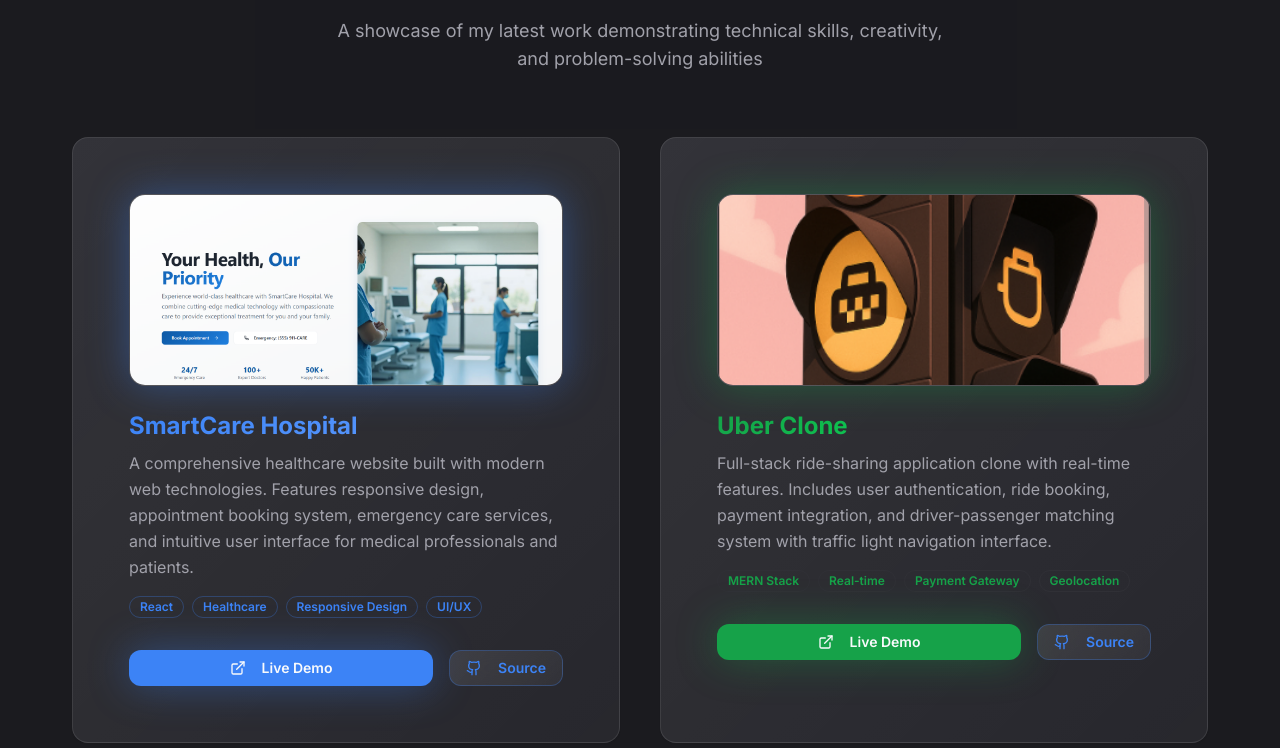
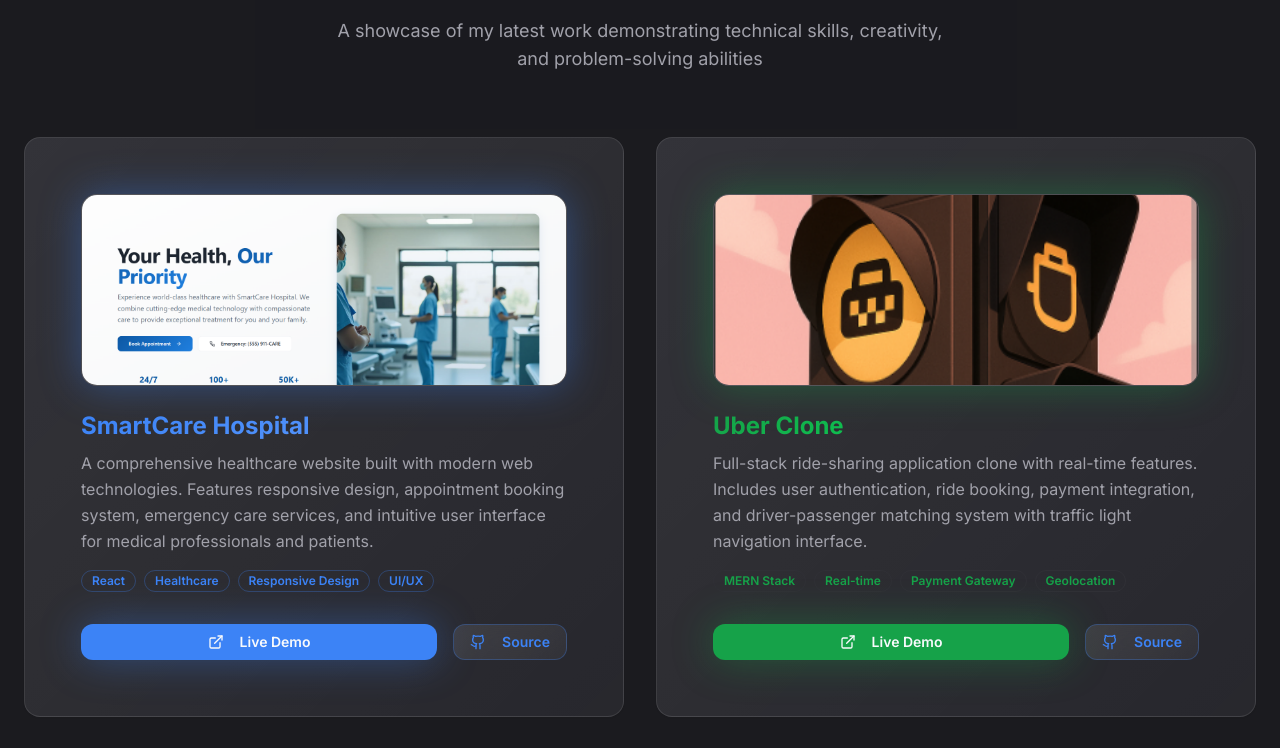
Before and after one commit to takashi-mishra/Potfolio, a React (Vite) app: page / in a window 1280 px wide. Shown: the part 5460-6208 px from the top of the page. Built offline with nearby package versions, Linux system fonts and the light colour scheme; the HTML template or start-up script is replaced by a standard one.

Commit message:
Refine section layouts

```diff
--- a/src/components/ContactSection.tsx
+++ b/src/components/ContactSection.tsx
@@ -85,7 +85,7 @@ const ContactSection = () => {
     });
   };
   return <section id="contact" className="py-12 sm:py-20 px-4 sm:px-6 w-full overflow-x-hidden">
-      <div className="w-full px-4 sm:px-6 lg:px-8 xl:px-12 max-w-[1400px] mx-auto">
+      <div className="w-full max-w-6xl mx-auto">
         <div className="text-center mb-12 sm:mb-16">
           <h2 className="text-3xl sm:text-4xl md:text-5xl font-bold mb-4 sm:mb-6">
             Let's <span className="text-gradient-primary">Connect</span>
@@ -96,9 +96,9 @@ const ContactSection = () => {
           </p>
         </div>
 
-        <div className="grid grid-cols-1 lg:grid-cols-5 gap-6 sm:gap-8 lg:gap-12 w-full">
+        <div className="grid grid-cols-1 lg:grid-cols-12 gap-6 sm:gap-8 lg:gap-12 w-full">
           {/* Contact Form */}
-          <div className="lg:col-span-2 w-full">
+          <div className="lg:col-span-5 w-full">
             <Card className="glass-card hover-lift w-full">
               <div className="p-4 sm:p-6 lg:p-8">
                 <h3 className="text-xl sm:text-2xl font-bold text-gradient-secondary mb-4 sm:mb-6">Send a Message</h3>
@@ -129,7 +129,7 @@ const ContactSection = () => {
           </div>
 
           {/* Contact Information */}
-          <div className="lg:col-span-3 space-y-4 sm:space-y-6 w-full">
+          <div className="lg:col-span-7 space-y-4 sm:space-y-6 w-full">
             <Card className="glass-card hover-lift w-full">
               <div className="p-4 sm:p-6 space-y-4 sm:space-y-6">
                 <h3 className="text-xl sm:text-2xl font-bold text-gradient-accent mb-4 sm:mb-6">Get in Touch</h3>
--- a/src/components/ProjectsSection.tsx
+++ b/src/components/ProjectsSection.tsx
@@ -54,7 +54,7 @@ const projects = [
 const ProjectsSection = () => {
   return (
     <section id="projects" className="py-12 sm:py-20 px-4 sm:px-6 bg-muted/20 w-full overflow-x-hidden">
-      <div className="w-full px-4 sm:px-6 lg:px-8 xl:px-12 max-w-[1400px] mx-auto">
+      <div className="w-full max-w-7xl mx-auto">
         <div className="text-center mb-12 sm:mb-16">
           <h2 className="text-3xl sm:text-4xl md:text-5xl font-bold mb-4 sm:mb-6">
             Featured <span className="text-gradient-primary">Projects</span>
@@ -65,7 +65,7 @@ const ProjectsSection = () => {
           </p>
         </div>
 
-        <div className="grid grid-cols-1 md:grid-cols-2 xl:grid-cols-2 gap-6 sm:gap-8 lg:gap-10 w-full">
+        <div className="grid grid-cols-1 md:grid-cols-2 gap-6 lg:gap-8 w-full">
           {projects.map((project, index) => (
             <Card
               key={project.title}
```
